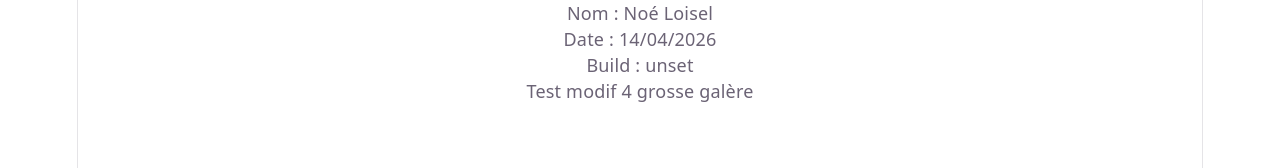
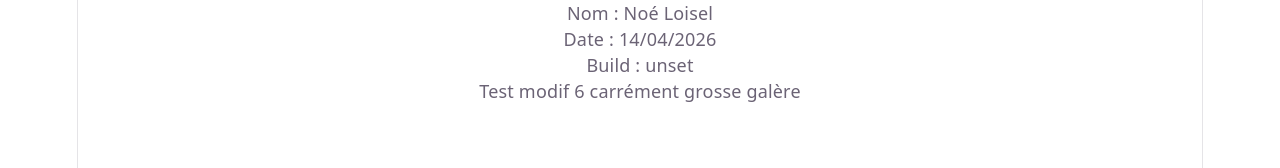
Before and after one commit to Noeloisel22/tpfinal-cloud, a Vue app: page / in a window 1280 px wide. Shown: the top 168 px of the page. Built offline with nearby package versions, Linux system fonts and the light colour scheme; no server answers.

Commit message:
test 142 bonne chance

```diff
--- a/src/App.vue
+++ b/src/App.vue
@@ -7,6 +7,6 @@ const today = new Date().toLocaleDateString('fr-FR')
     <p>Nom : Noé Loisel</p>
     <p>Date : {{ today }}</p>
     <p>Build : {{ buildId }}</p>
-    <p>Test modif 4 grosse galère</p>
+    <p>Test modif 6 carrément grosse galère</p>
   </header>
 </template>
```
